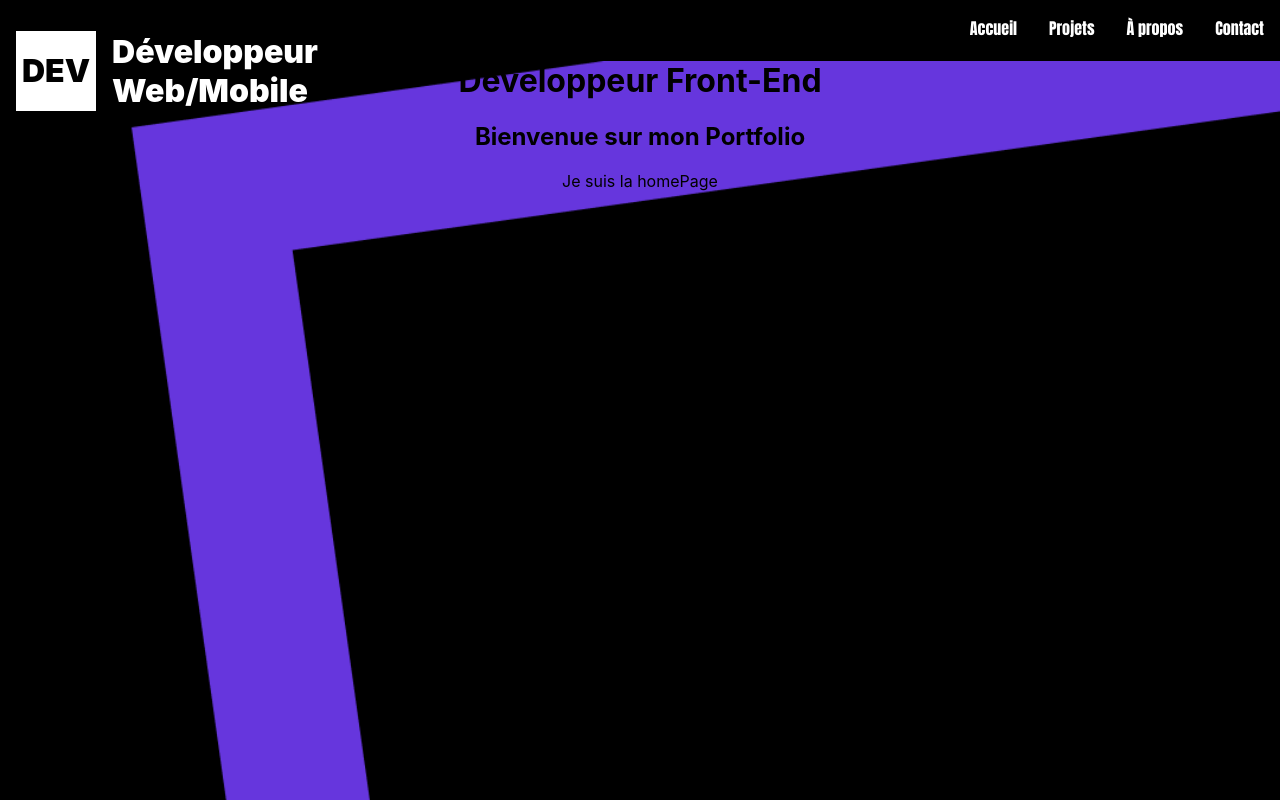
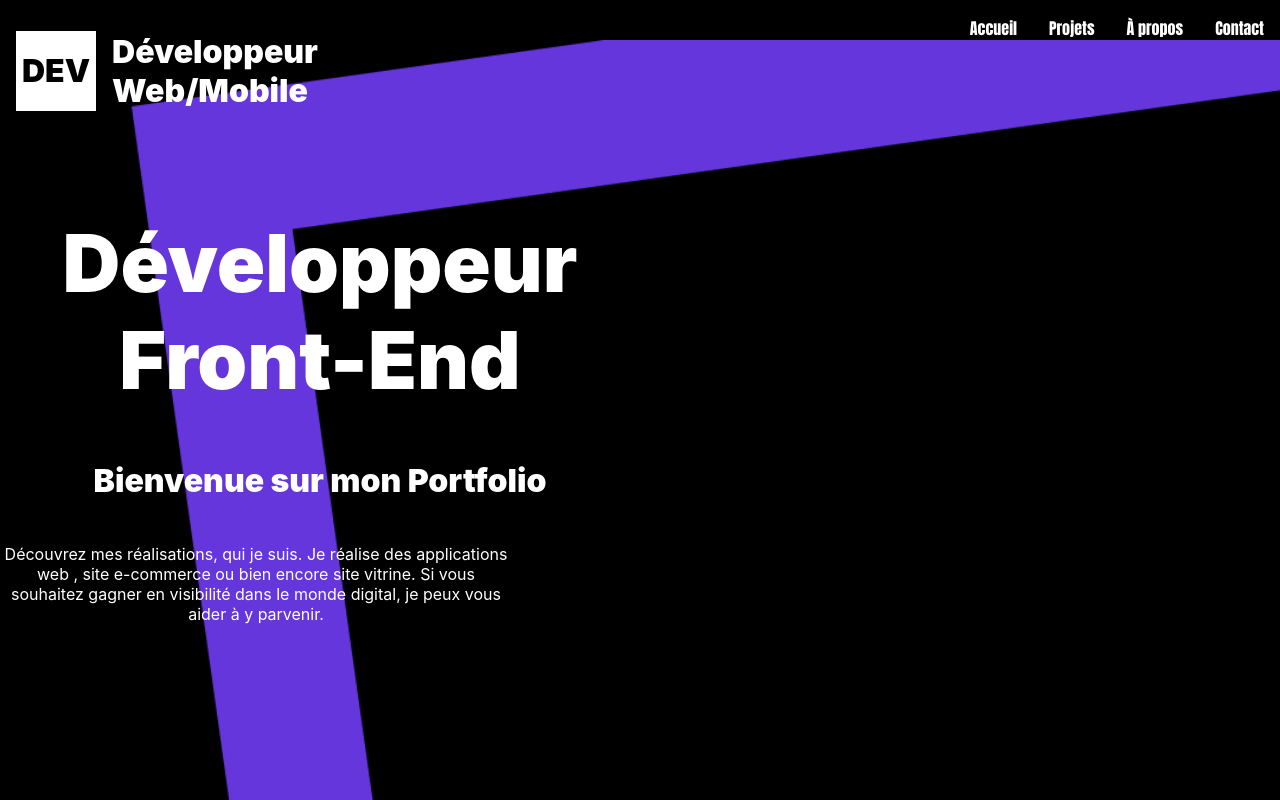
Before and after one commit to JoachimLem/portfolioJL, a React (Create React App) app: page / in a window 1280 px wide. Shown: the top 800 px of the page. Built offline with nearby package versions, Linux system fonts and the light colour scheme.

Commit message:
add description on homePage

```diff
--- a/src/Components/HomePage/homePage.css
+++ b/src/Components/HomePage/homePage.css
@@ -6,6 +6,10 @@
   height: 100vh;
 }
 
+
+
+
+/* Logo DEV style */
 .logo {
   display:flex;
   align-items: center;
@@ -19,6 +23,7 @@
   font-weight:900;
   width: 50px;
 }
+
 .mini-logo{
   width: 80px;
   height:80px;
@@ -37,3 +42,41 @@ font-weight: 1000;
 font-size: 2rem;
 line-height: 116px;
 }
+/* ******************************** */
+
+
+/* Title */
+.title{
+  width: 50%;
+  position: absolute;
+  top:20%;
+  left:0;
+  text-align: left;
+  color:white;
+}
+
+.main-title{
+  width: 100%;
+  text-align: center;
+  font-size: 5rem;
+  font-weight: 1000;
+}
+
+.secondary-title{
+  text-align: center;
+  font-size: 2rem;
+  font-weight: 1000;
+}
+/* ******************************** */
+
+
+/* Descritpion */
+.description{
+  width: 40%;
+  position: absolute;
+  bottom:20%;
+ display: block;
+  text-align: center;
+  color:white;
+
+}
--- a/src/Components/HomePage/index.js
+++ b/src/Components/HomePage/index.js
@@ -18,18 +18,25 @@ const HomePage = () => {
         </div>
         <p className="logo-text">Développeur Web/Mobile</p>
       </div>
-
+      {/* ******************************************* */}
 
       {/* Title */}
       <div className="title">
-      <h1 className="main-title">Développeur Front-End</h1>
-      <h2 className="secondary-title">Bienvenue sur mon Portfolio</h2>
+        <h1 className="main-title">Développeur Front-End</h1>
+        <h2 className="secondary-title">Bienvenue sur mon Portfolio</h2>
       </div>
+      {/* ******************************************* */}
 
 
       {/* Description to portfolio */}
-      <p>Je suis la homePage</p>
+      <p className="description">Découvrez mes réalisations, qui je suis.
+Je réalise des applications web , site e-commerce
+ou bien encore site vitrine.
+Si vous souhaitez gagner en visibilité dans le monde digital, je peux vous aider à y parvenir.</p>
+      {/* ******************************************* */}
+
     </div>
+
   )
 
 };
```
